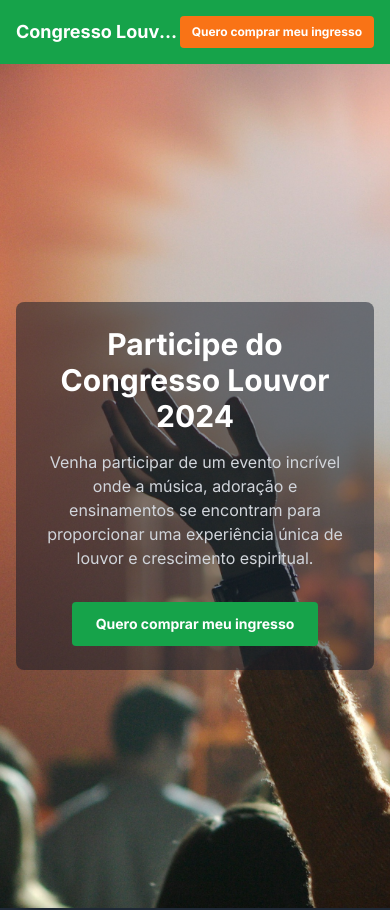
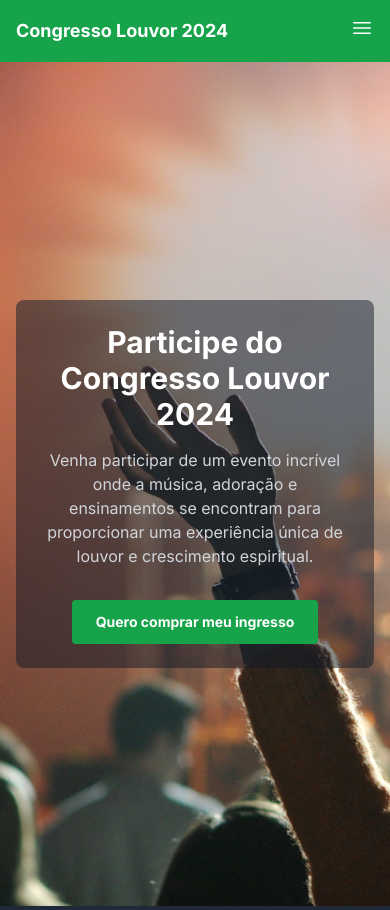
Before and after one commit to antonvinicius/cpl-2024, a Next.js app: page / in a window 390 px wide. Shown: the top 910 px of the page. Built offline with nearby package versions, Linux system fonts and the light colour scheme.

Commit message:
feat: Add navbar responsive

```diff
--- a/app/components/Navbar.tsx
+++ b/app/components/Navbar.tsx
@@ -1,13 +1,19 @@
 "use client";
 
-import React from 'react';
-import { useRouter } from 'next/navigation';
+import React, { useState } from "react";
+import { useRouter } from "next/navigation";
+import { Bars3Icon, XMarkIcon } from "@heroicons/react/24/solid";
 
 export default function Navbar() {
+  const [menuOpen, setMenuOpen] = useState(false);
   const router = useRouter();
 
   const handlePurchaseClick = () => {
-    router.push('/checkout');
+    router.push("/checkout");
+  };
+
+  const toggleMenu = () => {
+    setMenuOpen(!menuOpen);
   };
 
   return (
@@ -16,7 +22,16 @@ export default function Navbar() {
         <h1 className="text-lg md:text-2xl font-bold truncate">
           Congresso Louvor 2024
         </h1>
-        <div className="flex-shrink-0">
+        <div className="flex-shrink-0 md:hidden">
+          <button onClick={toggleMenu} className="focus:outline-none">
+            {menuOpen ? (
+              <XMarkIcon className="h-6 w-6 text-white" />
+            ) : (
+              <Bars3Icon className="h-6 w-6 text-white" />
+            )}
+          </button>
+        </div>
+        <div className={`hidden md:flex md:items-center`}>
           <button
             onClick={handlePurchaseClick}
             className="bg-orange-500 hover:bg-orange-600 text-xs md:text-sm lg:text-base font-bold py-2 px-3 lg:px-4 rounded whitespace-nowrap"
@@ -25,6 +40,21 @@ export default function Navbar() {
           </button>
         </div>
       </div>
+      <div
+        className={`overflow-hidden transition-[max-height] duration-500 ease-in-out md:hidden ${
+          menuOpen ? "max-h-40" : "max-h-0"
+        }`}
+      >
+        <div className="flex flex-col items-start space-y-2">
+          <button
+            onClick={handlePurchaseClick}
+            className="w-full mt-2 text-center bg-orange-500 hover:bg-orange-600 text-xs md:text-sm lg:text-base font-bold py-2 px-3 lg:px-4 rounded whitespace-nowrap"
+          >
+            Quero comprar meu ingresso
+          </button>
+          {/* Adicione outros itens de menu aqui se houver */}
+        </div>
+      </div>
     </nav>
   );
 }
```
